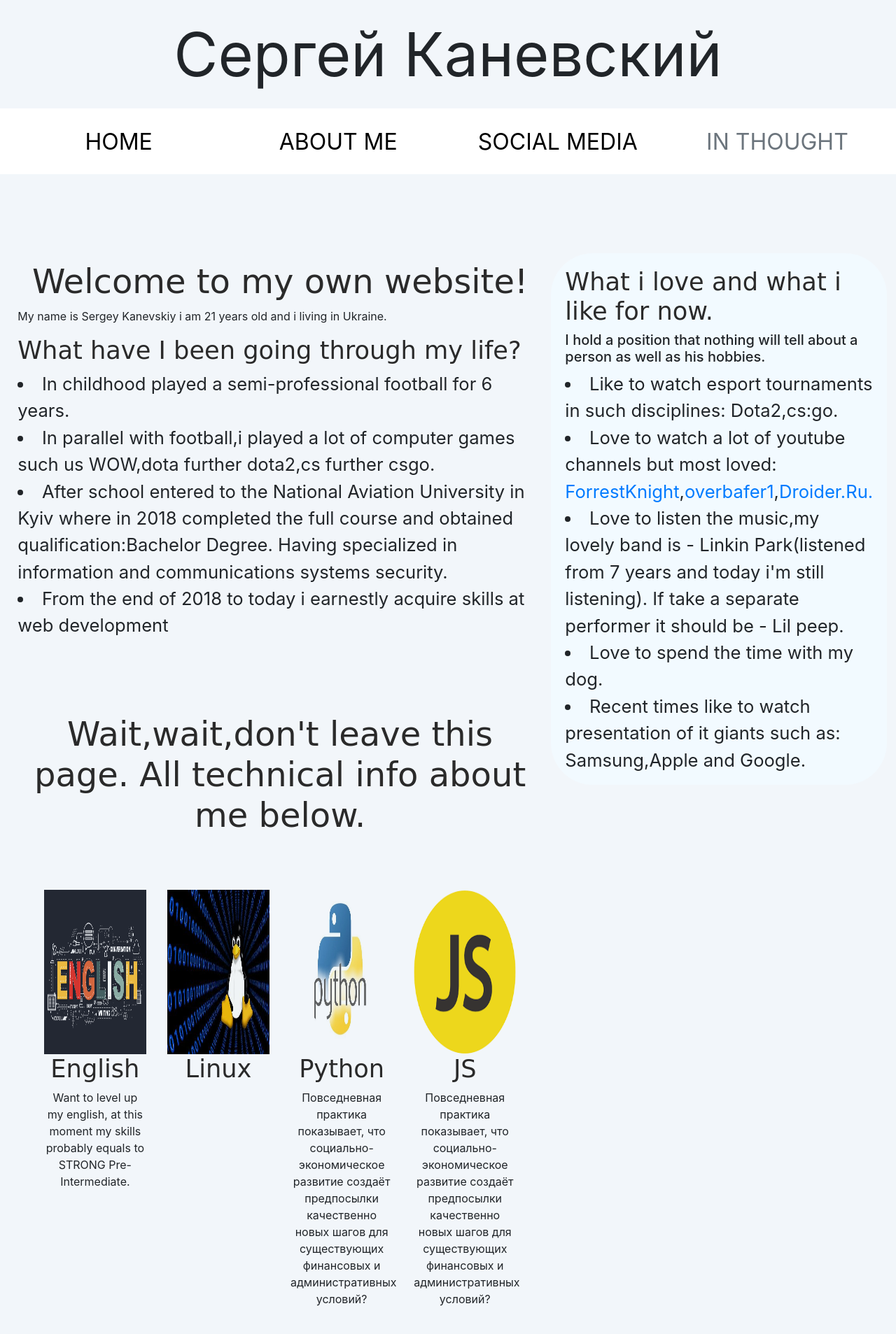
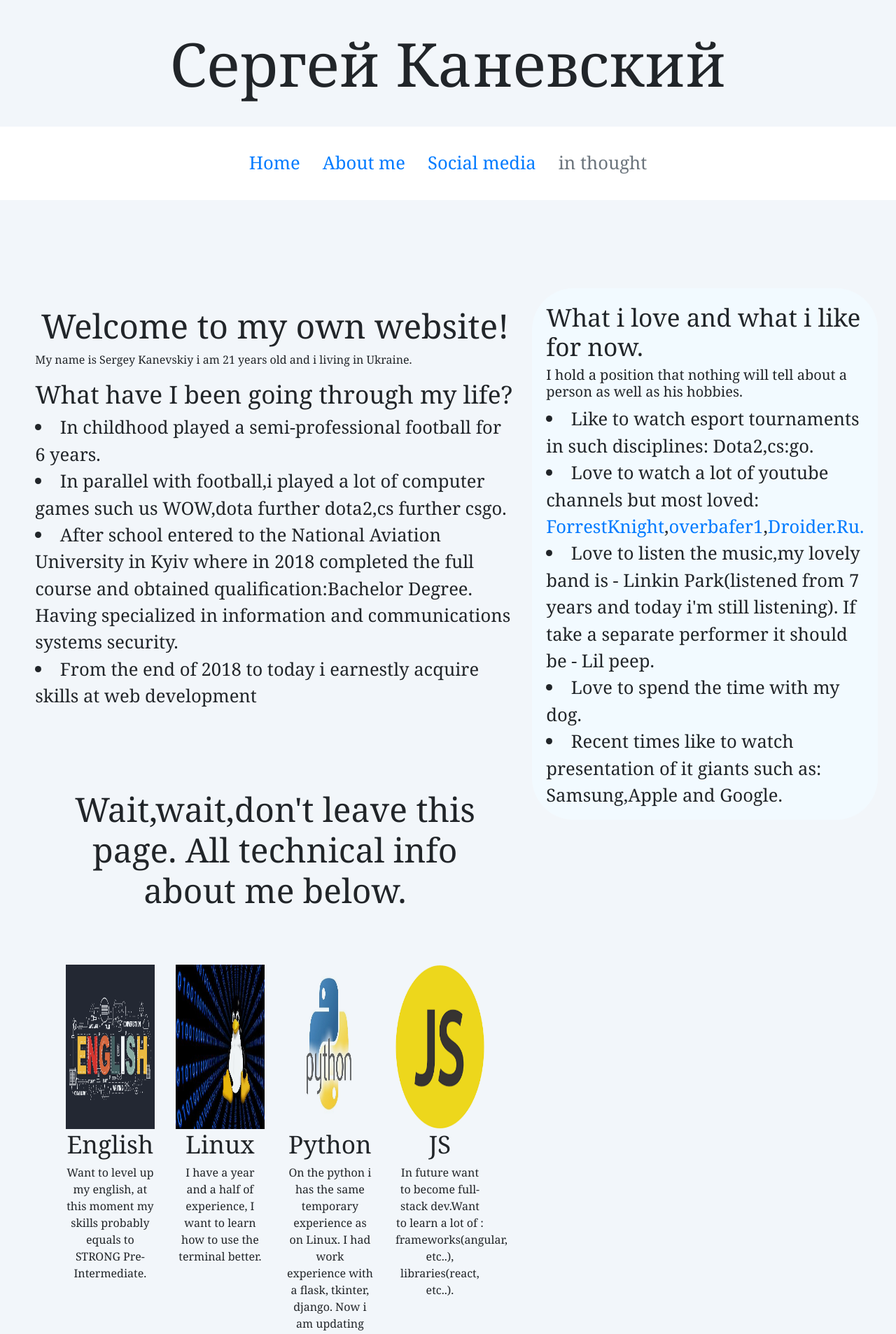
Before and after one commit to Stancw/portfolio, a Django app: page /blog/ in a window 1280 px wide. Shown: the top 1907 px of the page at 70% size. Run offline with Django 3.2, Linux system fonts and the light colour scheme; some libraries are stand-ins or nearby versions.

Commit message:
filled up tech inf

```diff
--- a/blog/static/css/blog.css
+++ b/blog/static/css/blog.css
@@ -1,19 +1,6 @@
 body {
     margin: 0;
     padding: 0;
-  }
-
-  h1, h2, h3 {
-    font-family: 'Cinzel Decorative', cursive;
-    color: #2a2a2a;
-  }
-
-
-
-  h1 {
-    font-size: 4rem;
-    text-align: center;
-    text-shadow: 2px 2px 10px black;
   }
 
   h2 {
@@ -38,48 +25,19 @@ body {
 
   main, header, nav, article, aside, section {
     background-color: #f2f6fa;
-    padding: 1%;
+    padding: 2%;
+    font-family: 'Noto Serif', serif;
   }
 
-  h1 {
-    flex: 5;
-    text-transform: uppercase;
-  }
-
-
-
-  nav ul {
-    padding: 0;
-    list-style-type: none;
-    flex: 2;
-    display: flex;
-  }
-
-  nav li {
-    display: inline;
-    text-align: center;
-    flex: 1;
-  }
-
-  nav a, nav span {
-    display: inline-block;
-    font-size: 2rem;
-    height: 3rem;
-    line-height: 1.7;
-    text-transform: uppercase;
-    text-decoration: none;
-    color: black;
-
-  }
 
   /* || main layout */
 
   main {
     display: flex;
+
   }
 
   article img{
-      display: block;
       height: 255px;
       padding-top: 20.15px;
       max-width: 100%;
@@ -96,7 +54,6 @@ body {
 
   aside {
     border-radius: 60px;
-
     flex: 1;
     height: 760px;
     padding: 20px;
@@ -106,14 +63,11 @@ body {
     background:#f2faff;
   }
 
-
 nav{
     background: white;
     color: aqua;
-    margin-bottom: 20px;
 }
 
 section{
-    text-align: center;
     margin-top:100px;
 }
--- a/blog/templates/blog/index.html
+++ b/blog/templates/blog/index.html
@@ -11,7 +11,8 @@
     <link rel="stylesheet" href="https://stackpath.bootstrapcdn.com/bootstrap/4.3.1/css/bootstrap.min.css" integrity="sha384-ggOyR0iXCbMQv3Xipma34MD+dH/1fQ784/j6cY/iJTQUOhcWr7x9JvoRxT2MZw1T" crossorigin="anonymous">
     <link rel="stylesheet" href="{% static "css/blog.css" %}">
 
-
+    <!--Google fonts-->
+    <link href="https://fonts.googleapis.com/css?family=Noto+Serif&display=swap" rel="stylesheet">
 
     <!-- icons for footer -->
     <link href="https://maxcdn.bootstrapcdn.com/font-awesome/4.4.0/css/font-awesome.min.css" rel="stylesheet"/>
@@ -71,26 +72,27 @@
 
                         <div class="col-xs-12 col-sm-4 col-lg-3"><img src="{% static "images/linux.jpg" %}" class="w-100" style="margin-top:50px;">
                         <h3>Linux</h3>
-                        <p></p></div>
+                        <p>
+                          I have a year and a half of experience, I want to learn how to use the terminal better.</p></div>
 
 
                         <div class="col-xs-12 col-sm-4 col-lg-3"><img src="{% static "images/python.jpg" %}" class="w-100" style="margin-top:50px;">
                         <h3>Python</h3>
-                        <p>Повседневная практика показывает, что социально-экономическое развитие создаёт предпосылки качественно новых шагов для существующих финансовых и административных условий?</p></div>
+                        <p>On the python i has the same temporary experience as on Linux. I had work experience with a flask, tkinter, django. Now i am updating knowledge in django. Have a desire to learn aiohttp / tornado, REST technologies, as well as advance in django / flask.</p></div>
 
 
                         <div class="col-xs-12 col-sm-4 col-lg-3"><img src="{% static "images/js.png" %}" class="w-100" style="margin-top:50px;">
                         <h3>JS</h3>
-                        <p>Повседневная практика показывает, что социально-экономическое развитие создаёт предпосылки качественно новых шагов для существующих финансовых и административных условий?</p></div>
+                        <p>In future want to become full-stack dev.Want to learn a lot of : frameworks(angular, etc..), libraries(react, etc..).</p></div>
 
 
                         <div class="col-xs-12 col-sm-4 col-lg-3"><img src="{% static "images/db.png" %}" class="w-100" style="margin-top:50px;" >
                         <h3>DB</h3>
-                        <p>Повседневная практика показывает, что социально-экономическое развитие создаёт предпосылки качественно новых шагов для существующих финансовых и административных условий?</p></div>
+                        <p>I will use postgres as the main database. Had some experience, but no more. From nosql most likely it's gonna be the mongodb.</p></div>
 
-                        <div class="col-xs-12 col-sm-4 col-lg-3"><img src="{% static "images/linux.jpg" %}" class="w-100" style="margin-top:50px;">
+                        <div class="col-xs-12 col-sm-4 col-lg-3"><img src="{% static "images/tools.jpg" %}" class="w-100" style="margin-top:50px;">
                         <h3>Linux</h3>
-                        <p>Повседневная практика показывает, что социально-экономическое развитие создаёт предпосылки качественно новых шагов для существующих финансовых и административных условий?</p></div>
+                        <p>I have a plans to master: docker, git (on excellent), aws.</p></div>
 
 
                     </div>
@@ -116,7 +118,7 @@
 
       <footer id="footer">
 
-            <div class="container mt- mb-2 text-center text-md-left" >
+            <div class="container mt-2 mb-2 text-center text-md-left" >
               <div class="row mt-3">
                 <div class="col-md-3 col-lg-4 col-xl-3 mb-4">
                   <h6 class="text-uppercase font-weight-bold "><strong>I looking forward to</strong></h6>
```
Also changed, not shown: blog/static/images/tools.jpg (added).
